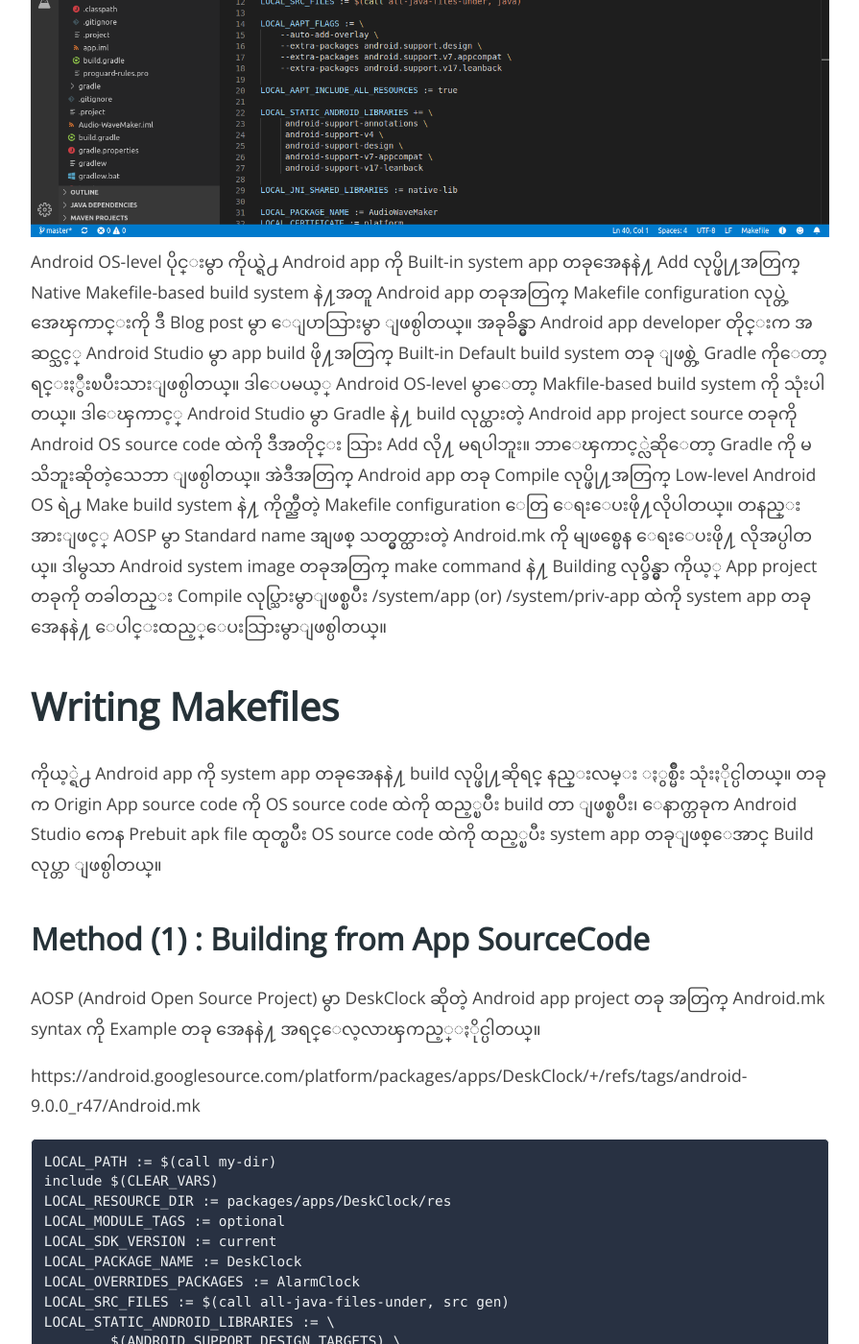
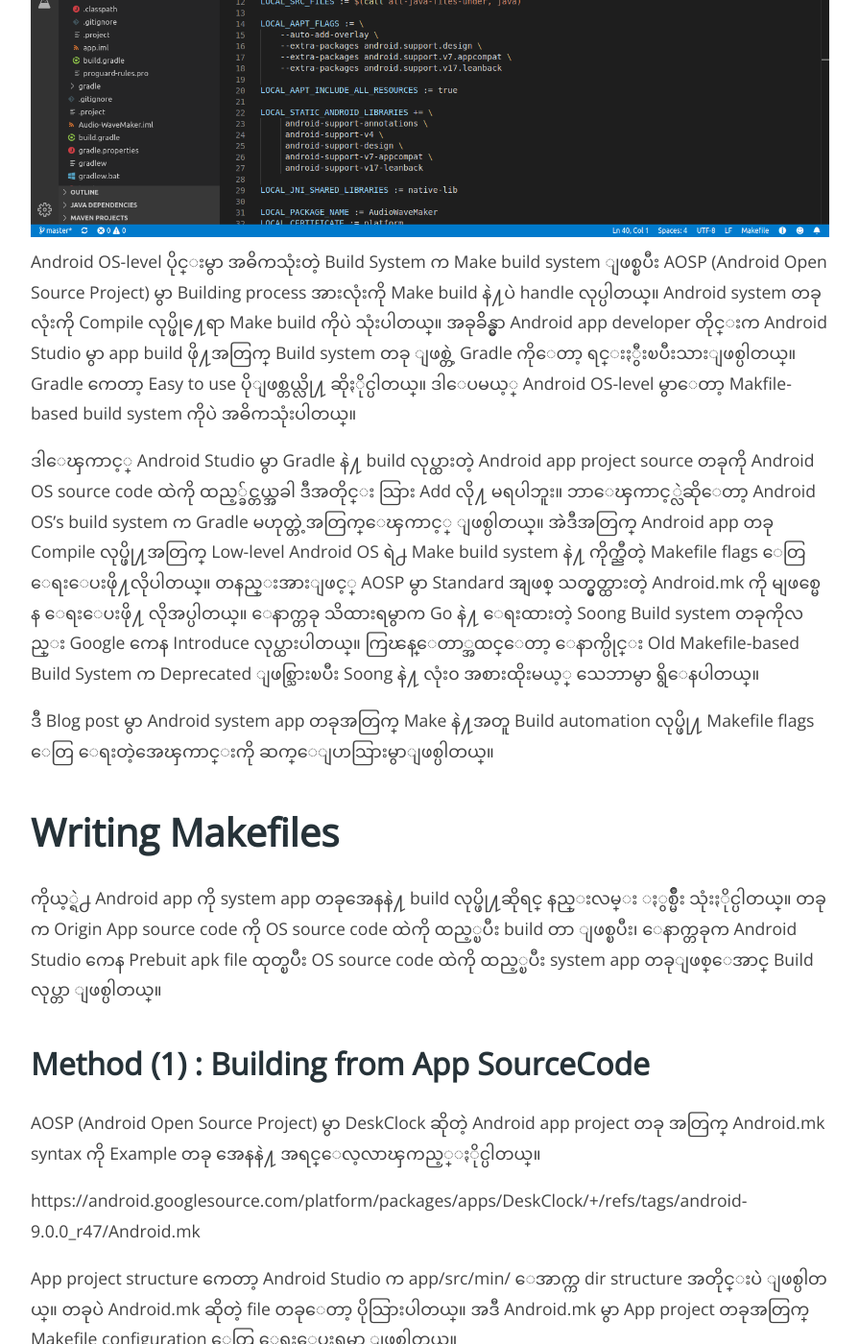
Before and after one commit to zawzaww/zawzaww.github.io, a Jekyll site: the page built from _posts/2019-08-11-make-build-system-android.md, in a window 1280 px wide and 1400 px high, scrolled down 628 px. Shown: the whole window at 96% size, without its empty margins (192-1087 px from the left). Built offline with Jekyll 4.4.1, drawn with Linux system fonts in a browser that asks for light colours; comment, search, counter and statistics services are not loaded; some of the changed text lies outside the part shown.

Commit message:
_posts: make-build-system-android: Update introduction and Add product package
Signed-off-by: Zaw Zaw <zawzthein@outlook.com>

````diff
--- a/_posts/2019-08-11-make-build-system-android.md
+++ b/_posts/2019-08-11-make-build-system-android.md
@@ -7,7 +7,11 @@
 permalink: blog/android/make-build-system-android
 ---
 
-Android OS-level ပိုင္းမွာ ကိုယ္ရဲ႕ Android app ကို Built-in system app တခုအေနနဲ႔ Add လုပ္ဖို႔အတြက္ Native Makefile-based build system နဲ႔အတူ Android app တခုအတြက္ Makefile configuration လုပ္တဲ့အေၾကာင္းကို ဒီ Blog post မွာ ေျပာသြားမွာ ျဖစ္ပါတယ္။ အခုခ်ိန္မွာ Android app developer တိုင္းက အဆင္သင့္ Android Studio မွာ app build ဖို႔အတြက္ Built-in Default build system တခု ျဖစ္တဲ့ Gradle ကိုေတာ့ ရင္းႏွီးၿပီးသားျဖစ္ပါတယ္။ ဒါေပမယ့္ Android OS-level မွာေတာ့ Makfile-based build system ကို သုံးပါတယ္။ ဒါေၾကာင့္ Android Studio မွာ Gradle နဲ႔ build လုပ္ထားတဲ့ Android app project source တခုကို Android OS source code ထဲကို ဒီအတိုင္း သြား Add လို႔ မရပါဘူး။ ဘာေၾကာင့္လဲဆိုေတာ့ Gradle ကို မသိဘူးဆိုတဲ့သေဘာ ျဖစ္ပါတယ္။ အဲဒီအတြက္ Android app တခု Compile လုပ္ဖို႔အတြက္ Low-level Android OS ရဲ႕ Make build system နဲ႔ ကိုက္ညီတဲ့ Makefile configuration ေတြ ေရးေပးဖို႔လိုပါတယ္။ တနည္းအားျဖင့္ AOSP မွာ Standard name အျဖစ္ သတ္မွတ္ထားတဲ့ Android.mk ကို မျဖစ္မေန ေရးေပးဖို႔ လိုအပ္ပါတယ္။ ဒါမွသာ Android system image တခုအတြက္ make command နဲ႔ Building လုပ္ခ်ိန္မွာ ကိုယ့္ App project တခုကို တခါတည္း Compile လုပ္သြားမွာျဖစ္ၿပီး /system/app (or) /system/priv-app ထဲကို system app တခုအေနနဲ႔ ေပါင္းထည့္ေပးသြားမွာျဖစ္ပါတယ္။
+Android OS-level ပိုင္းမွာ အဓိကသုံးတဲ့ Build System က Make build system ျဖစ္ၿပီး AOSP (Android Open Source Project) မွာ Building process အားလုံးကို Make build နဲ႔ပဲ handle လုပ္ပါတယ္။ Android system တခုလုံးကို Compile လုပ္ဖို႔ေရာ Make build ကိုပဲ သုံးပါတယ္။  အခုခ်ိန္မွာ Android app developer တိုင္းက Android Studio မွာ  app build ဖို႔အတြက္ Build system တခု ျဖစ္တဲ့ Gradle ကိုေတာ့ ရင္းႏွီးၿပီးသားျဖစ္ပါတယ္။ Gradle ကေတာ့ Easy to use ပိုျဖစ္တယ္လို႔ ဆိုႏိုင္ပါတယ္။ ဒါေပမယ့္ Android OS-level မွာေတာ့ Makfile-based build system ကိုပဲ အဓိကသုံးပါတယ္။
+
+ဒါေၾကာင့္ Android Studio မွာ Gradle နဲ႔ build လုပ္ထားတဲ့ Android app project source တခုကို Android OS source code ထဲကို ထည့္ခ်င္တယ္အခါ ဒီအတိုင္း သြား Add လို႔ မရပါဘူး။ ဘာေၾကာင့္လဲဆိုေတာ့ Android OS's build system က Gradle မဟုတ္တဲ့အတြက္ေၾကာင့္ ျဖစ္ပါတယ္။ အဲဒီအတြက္ Android app တခု Compile လုပ္ဖို႔အတြက္ Low-level Android OS ရဲ႕ Make build system နဲ႔ ကိုက္ညီတဲ့ Makefile flags ေတြ ေရးေပးဖို႔လိုပါတယ္။ တနည္းအားျဖင့္ AOSP မွာ Standard အျဖစ္ သတ္မွတ္ထားတဲ့ Android.mk ကို မျဖစ္မေန ေရးေပးဖို႔ လိုအပ္ပါတယ္။ ေနာက္တခု သိထားရမွာက Go နဲ႔ ေရးထားတဲ့ Soong Build system တခုကိုလည္း Google ကေန Introduce လုပ္ထားပါတယ္။ ကြၽန္ေတာ္အထင္ေတာ့ ေနာက္ပိုင္း Old Makefile-based Build System က Deprecated ျဖစ္သြားၿပီး Soong နဲ႔ လုံး၀ အစားထိုးမယ့္ သေဘာမွာ ရွိေနပါတယ္။
+
+ဒီ Blog post မွာ Android system app တခုအတြက္ Make နဲ႔အတူ Build automation လုပ္ဖို႔ Makefile flags ေတြ ေရးတဲ့အေၾကာင္းကို ဆက္ေျပာသြားမွာျဖစ္ပါတယ္။
 
 # Writing Makefiles
 ကိုယ့္ရဲ႕ Android app ကို system app တခုအေနနဲ႔ build လုပ္ဖို႔ဆိုရင္ နည္းလမ္း ႏွစ္မ်ိဳး သုံးႏိုင္ပါတယ္။ တခုက Origin App source code ကို OS source code ထဲကို ထည့္ၿပီး build တာ ျဖစ္ၿပီး၊ ေနာက္တခုက Android Studio ကေန Prebuit apk file ထုတ္ၿပီး OS source code ထဲကို ထည့္ၿပီး system app တခုျဖစ္ေအာင္ Build လုပ္တာ ျဖစ္ပါတယ္။
@@ -17,33 +21,7 @@
 
 https://android.googlesource.com/platform/packages/apps/DeskClock/+/refs/tags/android-9.0.0_r47/Android.mk
 
-```mk
-LOCAL_PATH := $(call my-dir)
-include $(CLEAR_VARS)
-LOCAL_RESOURCE_DIR := packages/apps/DeskClock/res
-LOCAL_MODULE_TAGS := optional
-LOCAL_SDK_VERSION := current
-LOCAL_PACKAGE_NAME := DeskClock
-LOCAL_OVERRIDES_PACKAGES := AlarmClock
-LOCAL_SRC_FILES := $(call all-java-files-under, src gen)
-LOCAL_STATIC_ANDROID_LIBRARIES := \
-        $(ANDROID_SUPPORT_DESIGN_TARGETS) \
-        android-support-percent \
-        android-support-transition \
-        android-support-compat \
-        android-support-core-ui \
-        android-support-media-compat \
-        android-support-v13 \
-        android-support-v14-preference \
-        android-support-v7-appcompat \
-        android-support-v7-gridlayout \
-        android-support-v7-preference \
-        android-support-v7-recyclerview
-LOCAL_USE_AAPT2 := true
-include $(BUILD_PACKAGE)
-```
-
-Android OS's app project dir structure ကေတာ့ Android Studio က app/src/min/ ေအာက္က dir structure အတိုင္းပဲ ျဖစ္ပါတယ္။ တခုပဲ Android.mk ဆိုတဲ့ file တခုေတာ့ ပိုသြားပါတယ္။ အဒီ Android.mk မွာ App project တခုအတြက္ Makefile configuration ေတြ ေရးေပးရမွာ ျဖစ္ပါတယ္။
+App project structure ကေတာ့ Android Studio က app/src/min/ ေအာက္က dir structure အတိုင္းပဲ ျဖစ္ပါတယ္။ တခုပဲ Android.mk ဆိုတဲ့ file တခုေတာ့ ပိုသြားပါတယ္။ အဒီ Android.mk မွာ App project တခုအတြက္ Makefile configuration ေတြ ေရးေပးရမွာ ျဖစ္ပါတယ္။
 
 Example: Android-OS/packages/apps/AudioWaveMaker
 
@@ -171,6 +149,16 @@
 ဒီေနရာမွာေတာ့ Makfile flags ေတြအတြက္ အက်ယ္မရွင္းျပေတာ့ပါဘူး။ Method (1) မွာလည္း ေျပာထားၿပီးသားအတြက္ေၾကာင့္ပါ။
 ဒီ Prebuit apk အတြက္ Android.mk ေရးတဲ့ ေနရာမွာ သတိထားရမွာေတာ့ App source code ကေန build တာ မဟုတ္ပဲ Prebuilt ကေန build လုပ္တာ အတြက္ `include $(BUILD_PREBUILT)` ဆိုၿပီး ျဖစ္သြားပါလိမ့္မယ္။
 
+# Adding Product Packages
+သက္ဆိုင္ရာ App အတြက္ Android.mk file ေရးၿပီးသြားၿပီ ဆိုရင္ ကိုယ္ lunch လုပ္မယ့္ device tree ရဲ႕ Makefile မွာ Android app ရဲ႕ PRODUCT_PACKAGES ကို ထည့္ေပးဖို႔လိုပါတယ္။ ဘာေၾကာင့္လဲဆိုေတာ့ အဲဒီ lunch လိုက္တဲ့ target device မွာ app ရဲ႕ PRODUCT_PACKAGES ကို add ထားမွ Build system က packages/apps/ ေအာက္က ကိုယ့္ရဲ႕ android app package ကို compile လုပ္ေပးမွာျဖစ္ပါတယ္။
+
+Example: for Nexus 5X: `Android-OS/device/lge/bullhead/bullhead.mk`
+
+```mk
+PRODUCT_PACKAGES += \
+    AudioWaveMaker
+```
+
 # Compiling System img with Make
 အရင္ဆုံး Android System တခုလုံးကို Compile လုပ္စရာမလိုပဲ ကိုယ္ Add လိုက္တဲ့ app project တခုတည္းကိုပဲ `mma package-name` နဲ့ Compile လုပ္ၾကည့္ႏိုင္ပါတယ္။ ၿပီးမွ Android system တခုလုံးကို Compile လုပ္တာ ပိုေကာင္းပါတယ္။
 
@@ -192,3 +180,7 @@
 ```
 
 Compilation time က ကိုယ့္ Computer ရဲ႕ CPU core ေပၚ မူတည္ၿပီး ၾကာႏိုင္ပါတယ္။
+
+Ref:
+[https://android.googlesource.com/platform/build]([https://android.googlesource.com/platform/build])
+[https://android.googlesource.com/platform/packages/apps](https://android.googlesource.com/platform/packages/apps)
````
